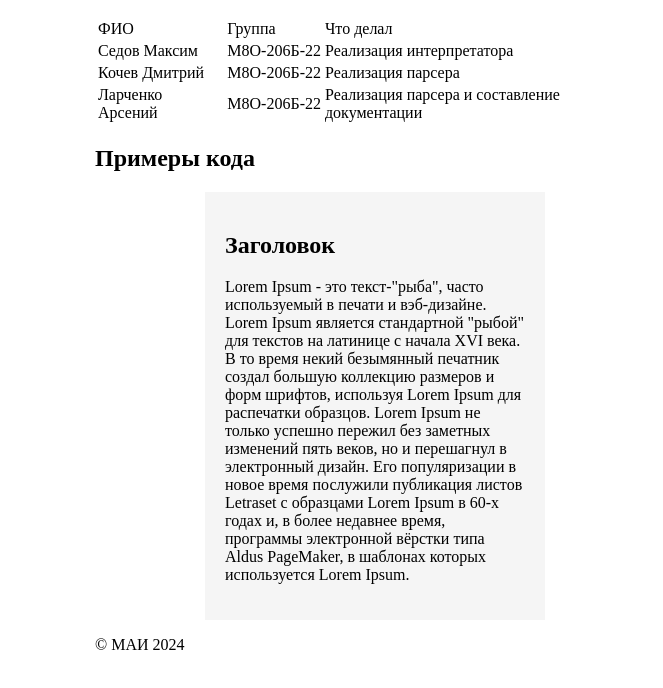
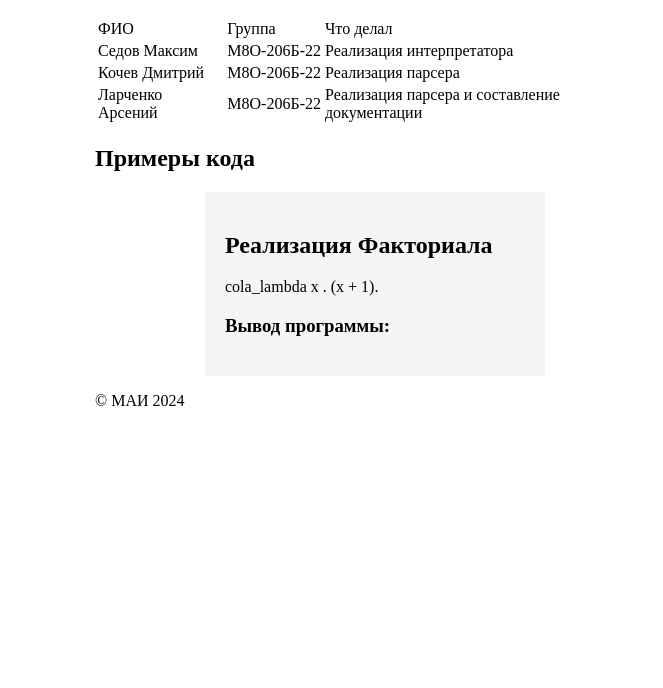
Before and after one commit to Larcha14/Documentation, a plain HTML site: page index.html in a window 1280 px wide. Shown: the part 678-1366 px from the top of the page, without its empty margins (617-1280 px from the left). After the commit the page ends 1128 px from the top, so only its background shows below. Drawn offline with Linux system fonts and the light colour scheme.

Commit message:
Update index.html

```diff
--- a/index.html
+++ b/index.html
@@ -43,8 +43,9 @@
             <h2>Примеры кода</h2>
             <p>
                 <div class="text">
-                    <h1>Заголовок</h1>
-                    <p>Lorem Ipsum - это текст-"рыба", часто используемый в печати и вэб-дизайне. Lorem Ipsum является стандартной "рыбой" для текстов на латинице с начала XVI века. В то время некий безымянный печатник создал большую коллекцию размеров и форм шрифтов, используя Lorem Ipsum для распечатки образцов. Lorem Ipsum не только успешно пережил без заметных изменений пять веков, но и перешагнул в электронный дизайн. Его популяризации в новое время послужили публикация листов Letraset с образцами Lorem Ipsum в 60-х годах и, в более недавнее время, программы электронной вёрстки типа Aldus PageMaker, в шаблонах которых используется Lorem Ipsum.</p>
+                    <h1>Реализация Факториала</h1>
+                    <p>cola_lambda x . (x + 1).</p>
+                    <h3>Вывод программы: </h3>
                 </div>
             </p>
         </section>
```
